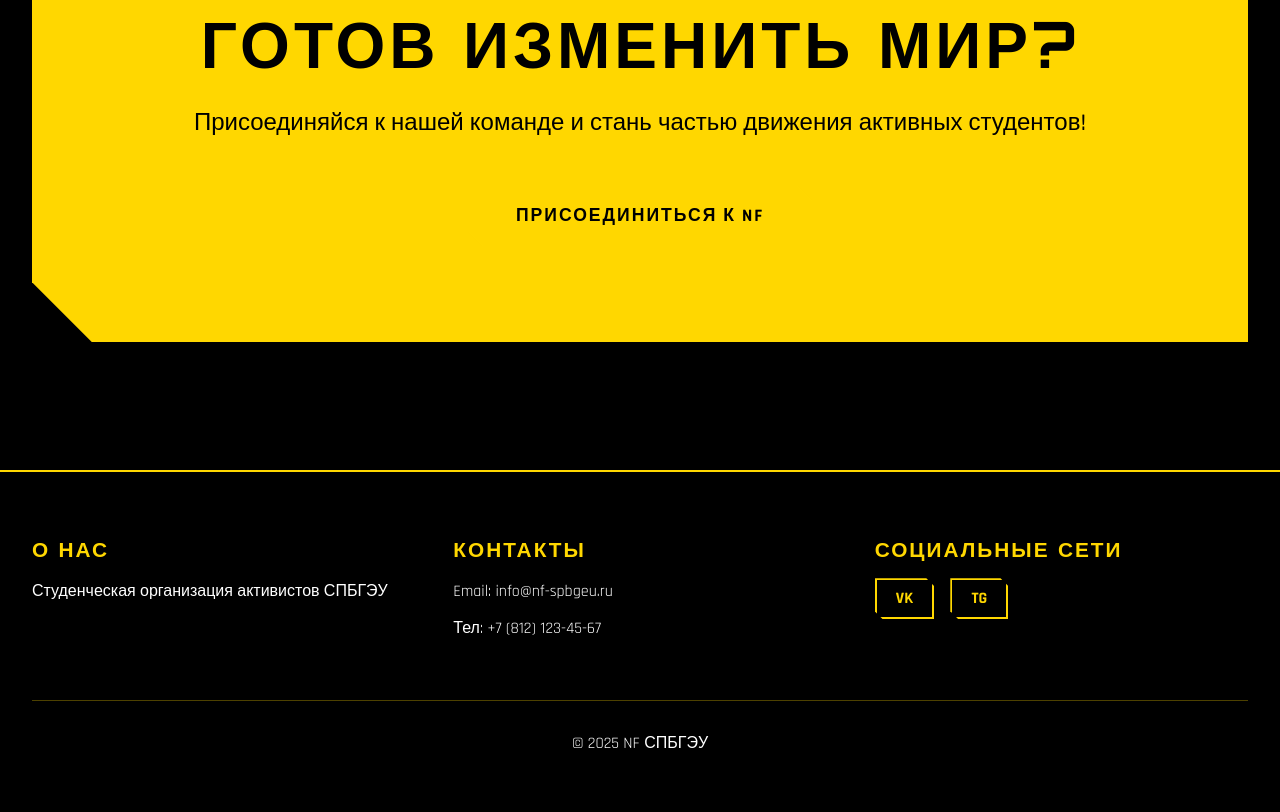
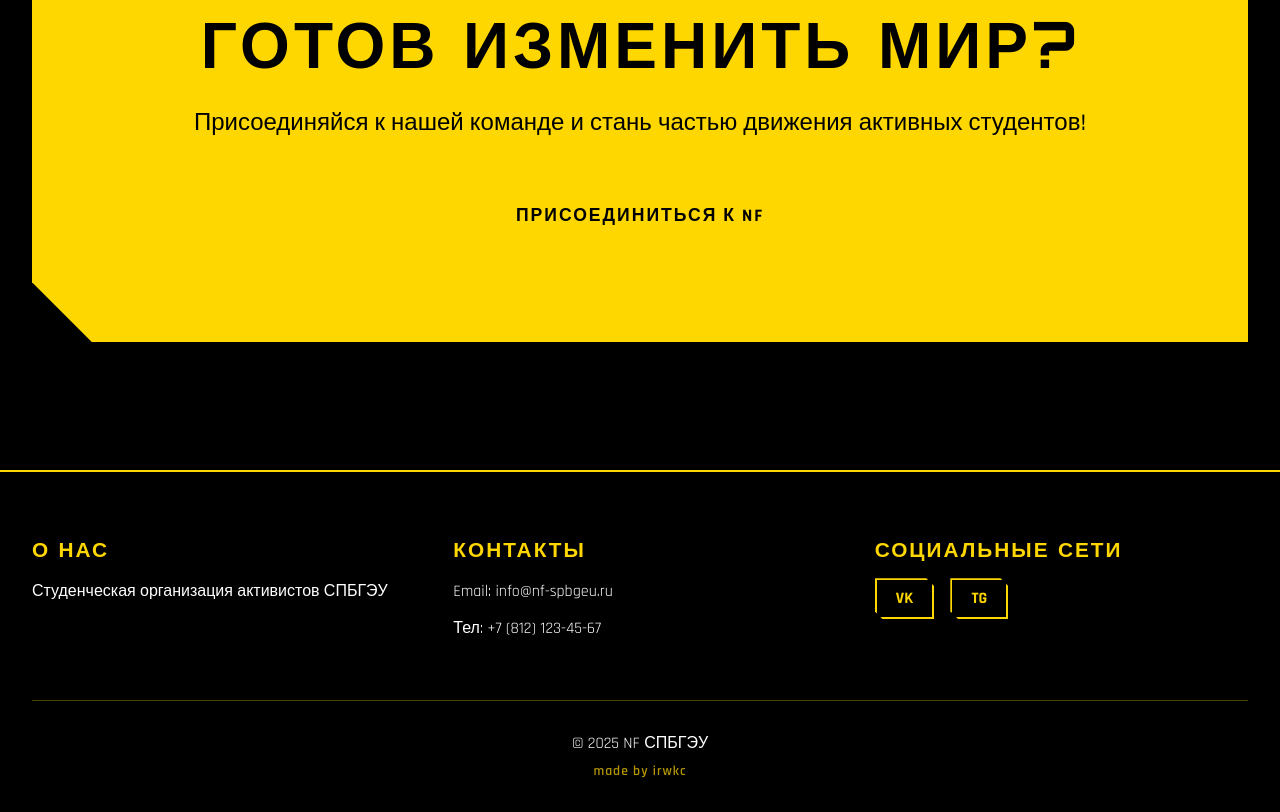
Before and after one commit to irwkc/NF, a plain HTML site: page index.html in a window 1280 px wide. Shown: the part 2818-3630 px from the top of the page. Before the commit the page ends 3604 px from the top, so only its background shows below. Drawn offline with Linux system fonts and the light colour scheme.

Commit message:
Добавлен made by irwkc в футер на всех страницах

```diff
--- a/css/style.css
+++ b/css/style.css
@@ -752,6 +752,15 @@ a {
     padding-top: 2rem;
     border-top: 1px solid rgba(255, 215, 0, 0.3);
     color: var(--white);
+}
+
+.made-by {
+    margin-top: 0.5rem;
+    font-size: 0.85rem;
+    color: var(--yellow);
+    opacity: 0.7;
+    font-weight: 600;
+    letter-spacing: 1px;
 }
 
 /* ===== PAGE HERO (для внутренних страниц) ===== */
--- a/index.html
+++ b/index.html
@@ -186,6 +186,7 @@
             </div>
             <div class="footer-bottom">
                 <p>© 2025 NF СПБГЭУ</p>
+                <p class="made-by">made by irwkc</p>
             </div>
         </div>
     </footer>
```
Also changed, not shown: events.html (+1 -0 lines), join.html (+1 -0 lines), projects.html (+1 -0 lines), team.html (+1 -0 lines).
